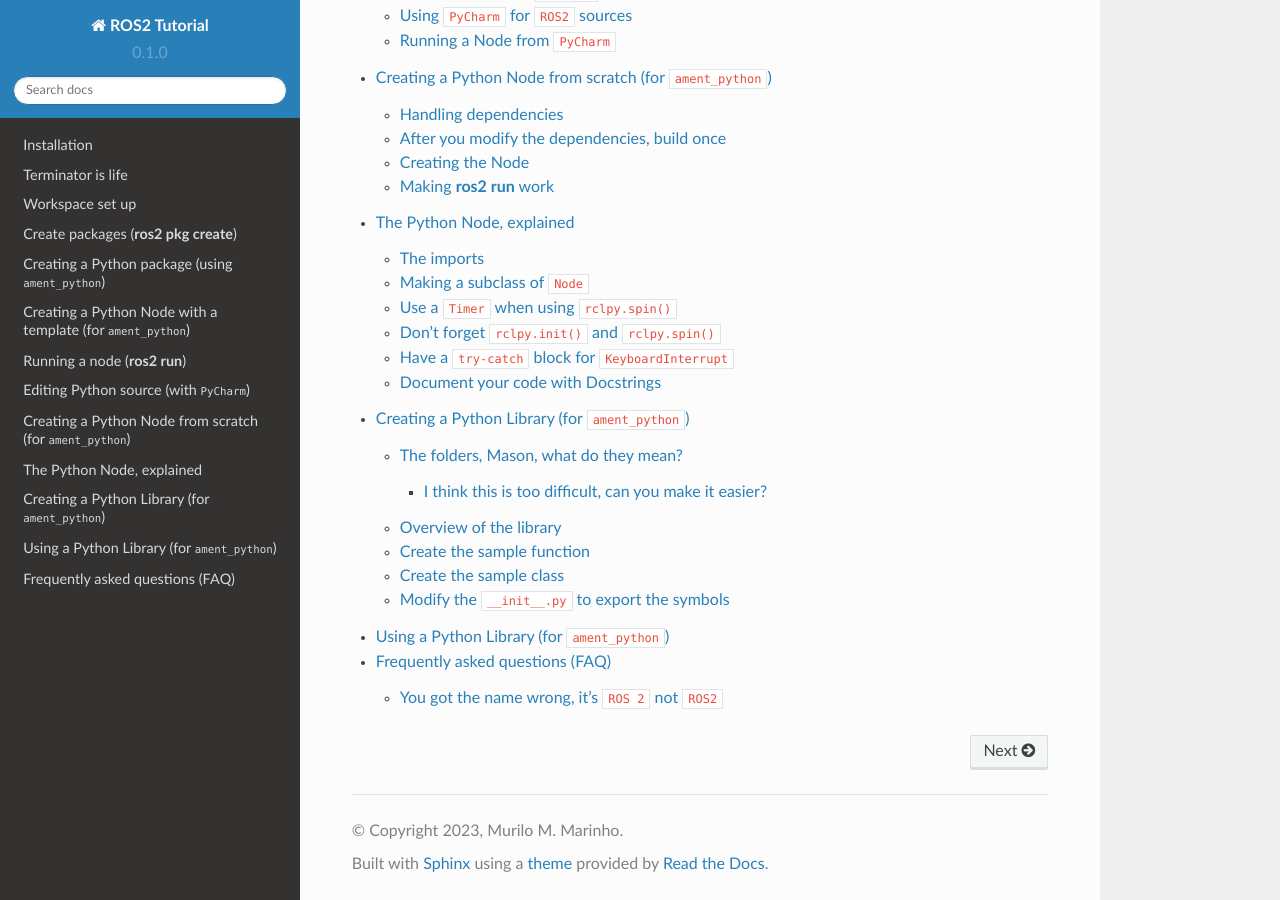
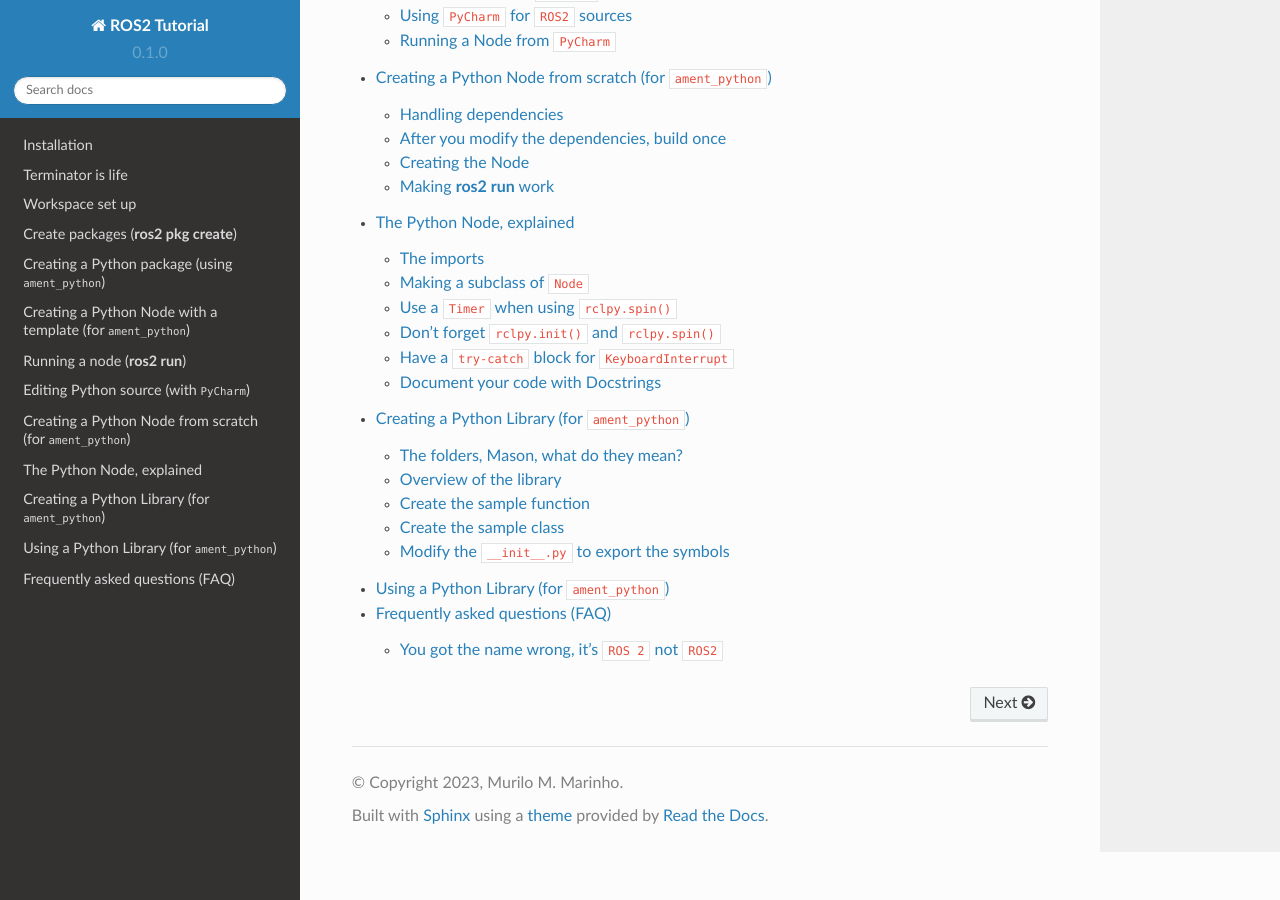
Before and after one commit to mmmarinho/ROS2_Tutorial, a Sphinx documentation site: the page built from docs/source/index.rst, in a window 1280 px wide and 900 px high, scrolled down 1177 px. Built offline with Sphinx 7.4.7 and the Read the Docs theme 2.0.0, drawn with Linux system fonts in a browser that asks for light colours; some of the changed lines change nothing that is shown.

Commit message:
Update create_python_library.rst

```diff
--- a/docs/source/create_python_library.rst
+++ b/docs/source/create_python_library.rst
@@ -87,16 +87,6 @@
 - `Resource file <https://answers.ros.org/question/367328/ament_python-package-doesnt-explicitly-install-a-marker-in-the-package-index/>`_
 - `setup.cfg <https://docs.python.org/3.10/distutils/configfile.html>`_
 
-I think this is too difficult, can you make it easier?
-~~~~~~~~~~~~~~~~~~~~~~~~~~~~~~~~~~~~~~~~~~~~~~~~~~~~~~
-
-.. quote::
-
-   Too many folders and files and too confusing and make much easier now. Why do you need a :file:`package.xml` with sometimes the same information as the :file:`setup.py` and also a :file:`setup.cfg` and then an empty file inside the :file:`resource` folder with the name of the package.
-
-Maybe you can try reaching the nice people that made ROS2 at https://github.com/ros2/ros2/issues, and give them a piece of your mind. Otherwise, no, we just have to deal with it.
-
-
 Overview of the library
 -----------------------
 
```
